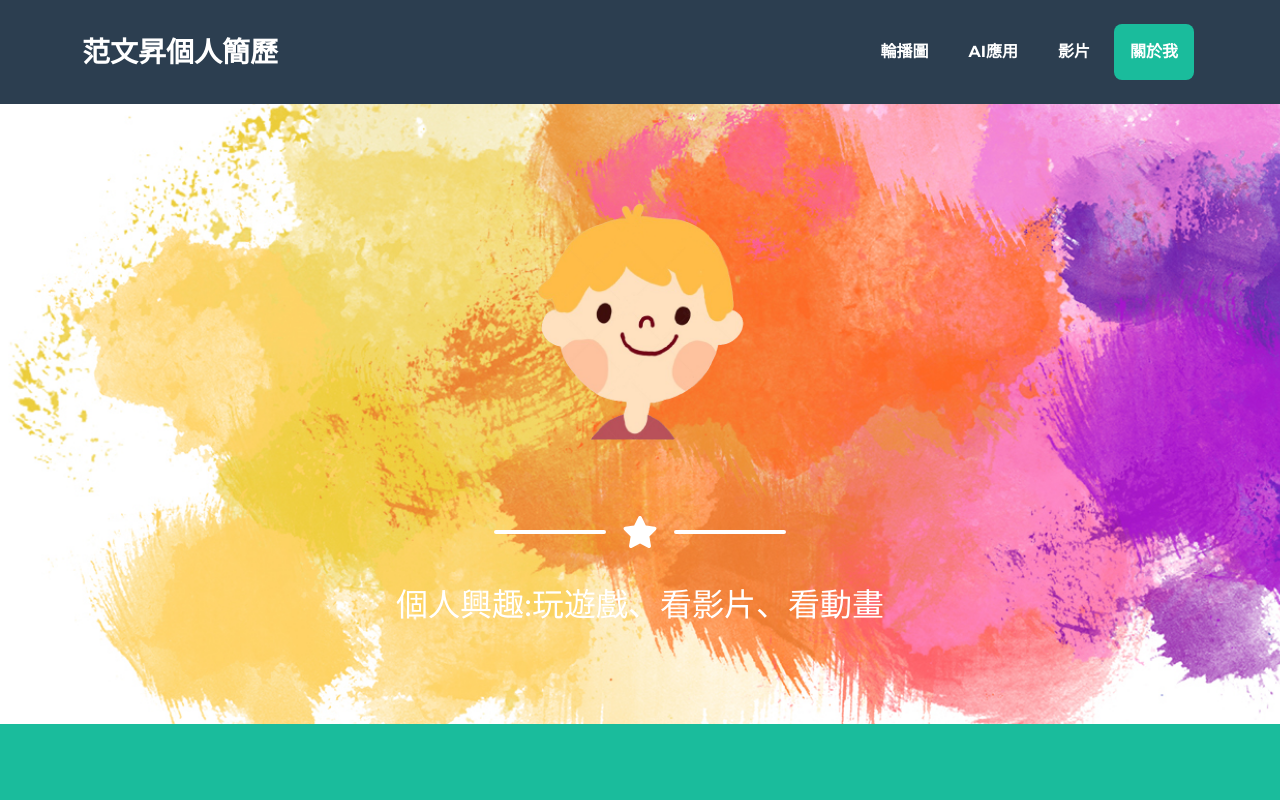
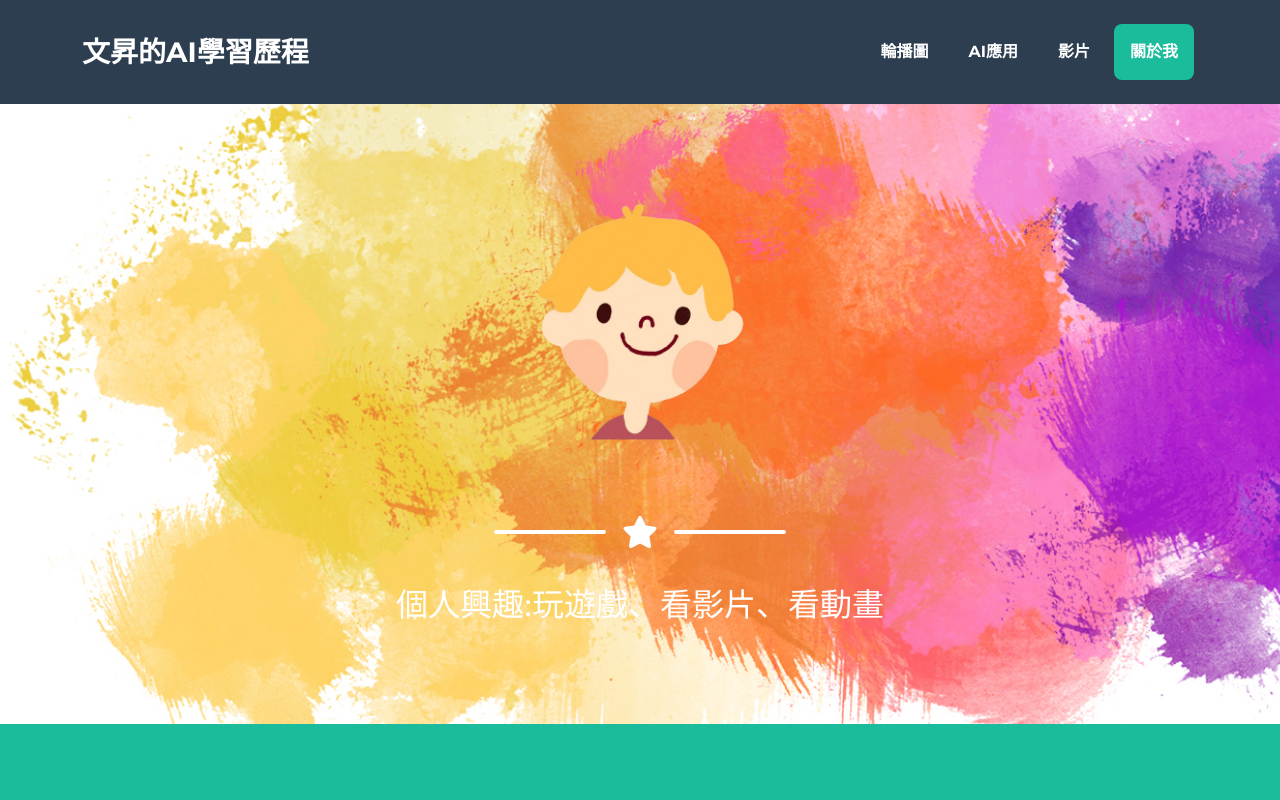
Before and after one commit to wenshenfan/WebDesign_Profolio, a website: page index.html in a window 1280 px wide. Shown: the top 800 px of the page. Drawn offline with nearby package versions, Linux system fonts and the light colour scheme.

Commit message:
Add files via upload

```diff
--- a/index.html
+++ b/index.html
@@ -40,7 +40,7 @@
       id="mainNav"
     >
       <div class="container">
-        <a class="navbar-brand" href="#page-top">范文昇個人簡歷</a>
+        <a class="navbar-brand" href="#page-top">文昇的AI學習歷程</a>
         <button
           class="navbar-toggler text-uppercase font-weight-bold bg-primary text-white rounded"
           type="button"
```
